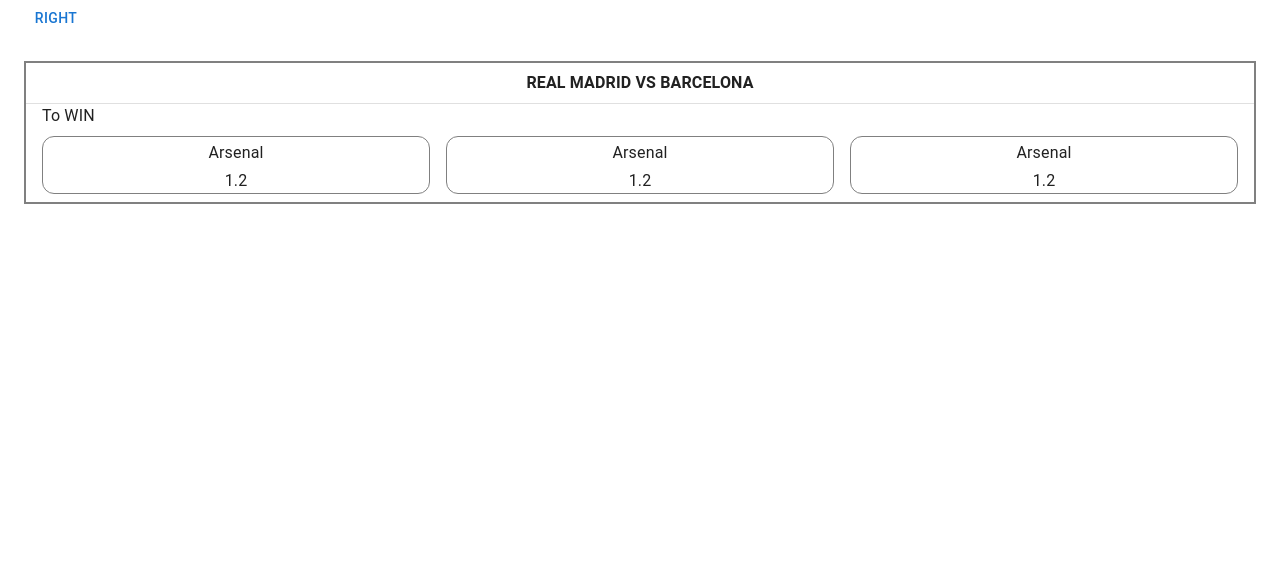
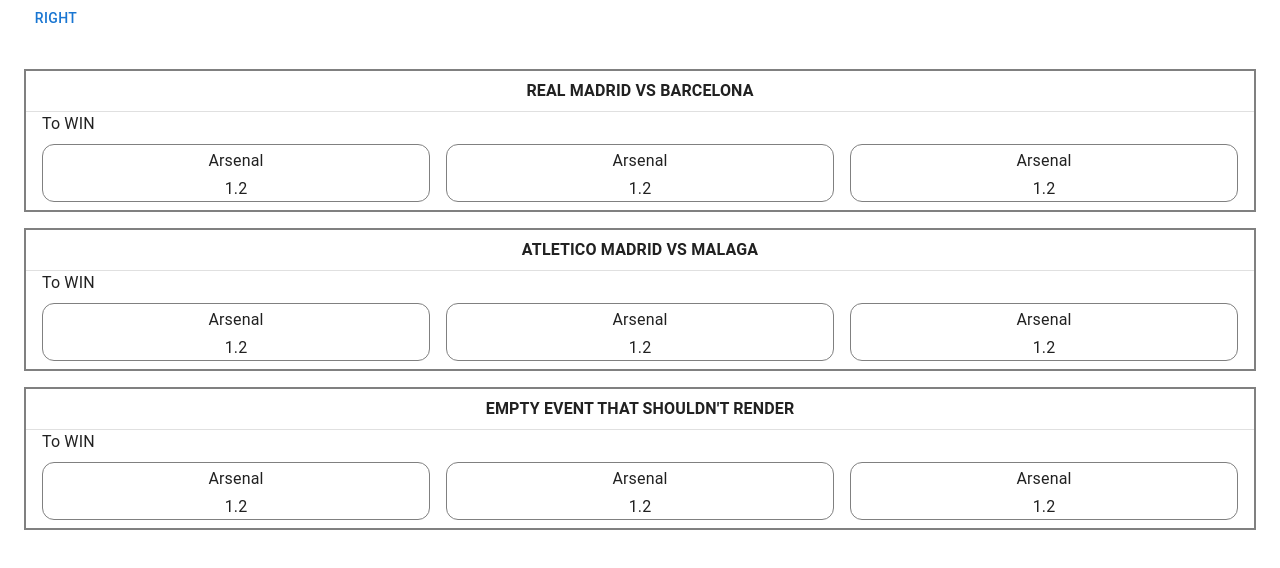
Before and after one commit to greciagarciav/code-challenge, a React app: page / in a window 1280 px wide. Shown: the top 568 px of the page. Built offline with nearby package versions, Linux system fonts and the light colour scheme.

Commit message:
Complete SportEvent component

```diff
--- a/src/components/SportEvent/SportEvent.tsx
+++ b/src/components/SportEvent/SportEvent.tsx
@@ -1,15 +1,32 @@
 import React from "react";
-import Box from '@mui/material/Box';
-import Typography from '@mui/material/Typography';
-import Divider from '@mui/material/Divider';
+import {Box, Divider, List, Typography} from '@mui/material';
 import SportEventMarket from "../SportEventMarket/SportEventMarket";
 
 export default function SportEvent() {
 
+    const listEvents = [{
+		"id": "EVT_1",
+		"name": "Real Madrid vs Barcelona",
+		"markets": []
+	},
+	{
+		"id": "EVT_2",
+		"name": "Atletico Madrid vs Malaga",
+		"markets": []
+	},
+	{
+		"id": "EVT_3",
+		"name": "Empty Event that shouldn't render",
+		"markets": []
+	}]
+
     return(
+        <div style={{ width: '100%' }}>
+            <List sx={{alignItems: 'center' }}>
+                {listEvents.map((event) => (
                     <Box
                     style={{ width: '100%' }}
-            sx={{border: '2px solid grey' }}>
+                    sx={{border: '2px solid grey', mb: 2 }}>
                     <Typography component="div">
                         <Box sx={{
                                 fontWeight: 'bold',
@@ -17,11 +34,16 @@
                                 textAlign: 'center',
                                 textTransform: 'uppercase'
                                 }}>
-                         Real Madrid vs Barcelona
+                                {event.name}
                             </Box>
                     </Typography>
                     <Divider />
                     <SportEventMarket />
                 </Box>
+                ))}
+            </List>
+        </div>
+
+
     )
 }
```
Lines whose indentation alone changed are shown as unchanged.
